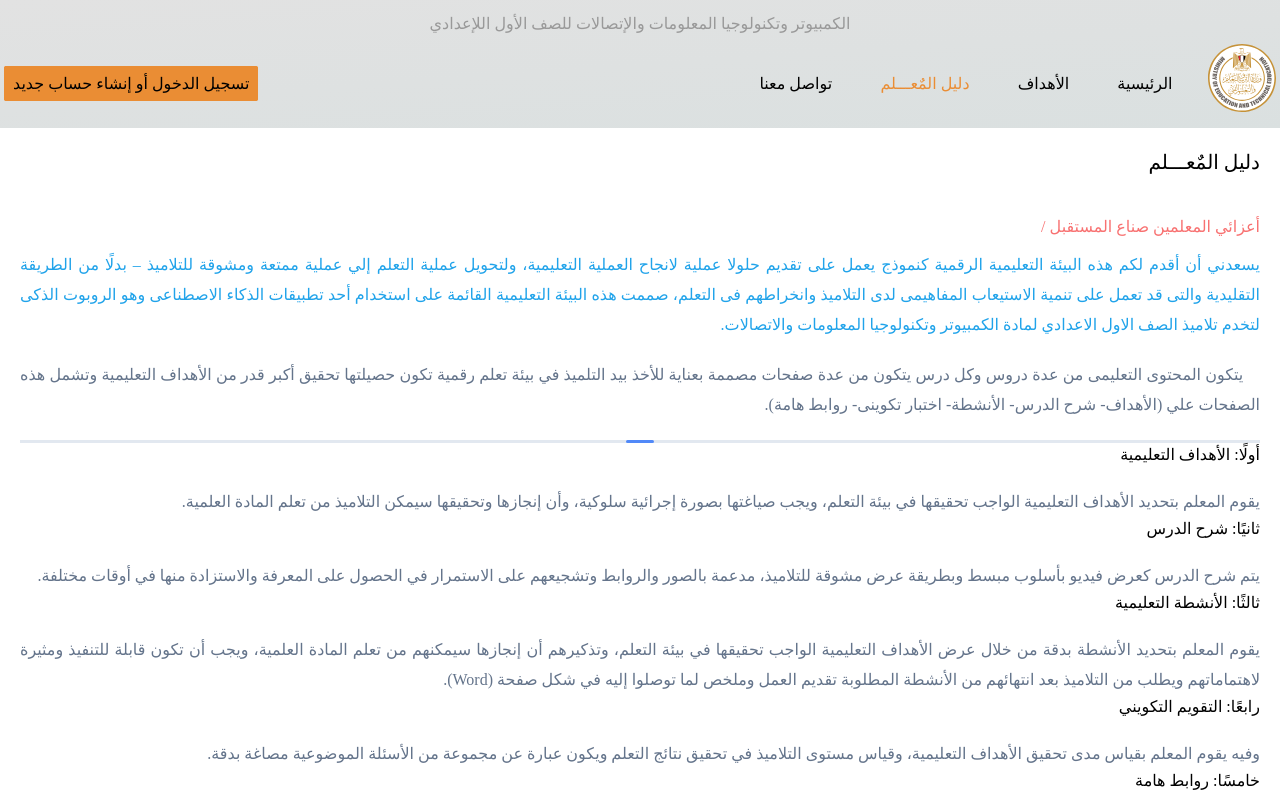
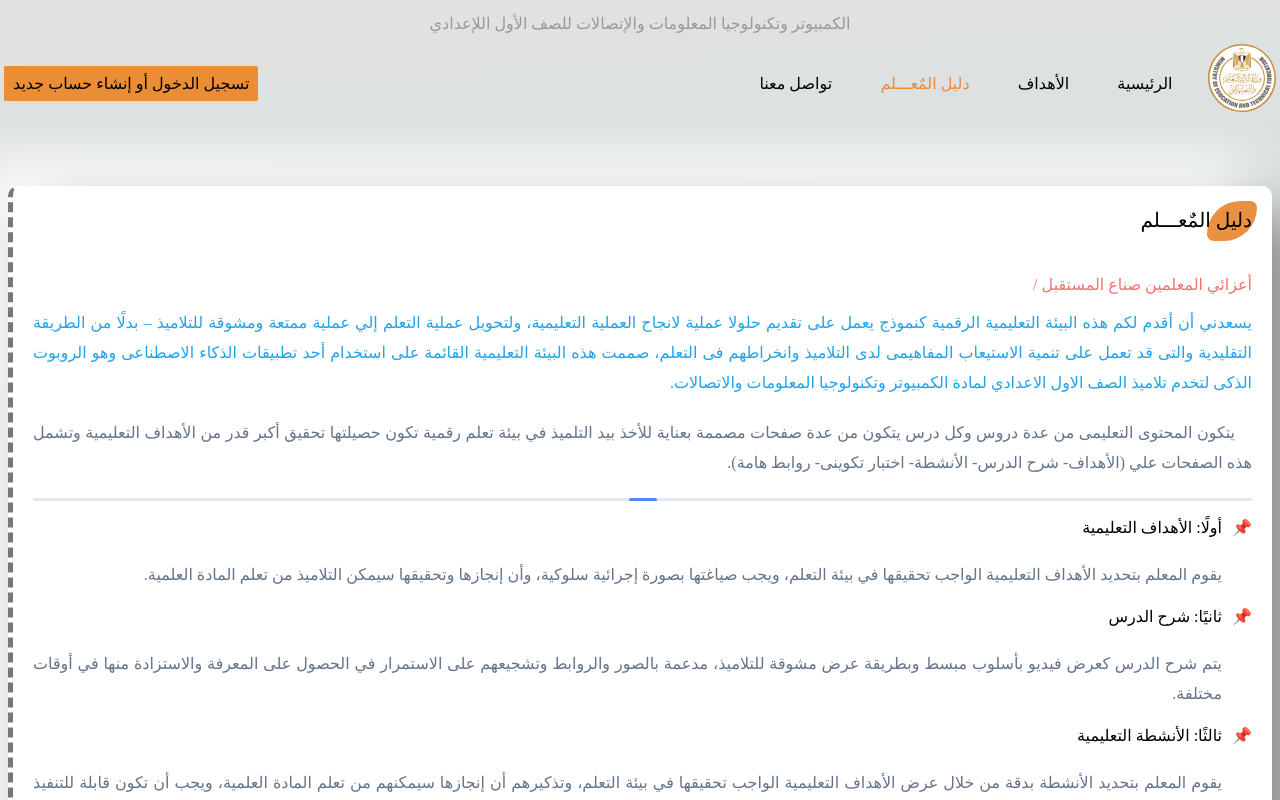
Before and after one commit to eng-ahmedhatem/e-learning-project, a React (Vite) app in the folder client/: page /guide in a window 1280 px wide. Shown: the top 800 px of the page. Built offline with nearby package versions, Linux system fonts and the light colour scheme; a web font is replaced by a local one.

Commit message:
end ui global

```diff
--- a/client/package.json
+++ b/client/package.json
@@ -10,6 +10,7 @@
     "preview": "vite preview"
   },
   "dependencies": {
+    "aos": "^2.3.4",
     "data-fns": "^1.1.0",
     "formik": "^2.4.6",
     "react": "^18.3.1",
--- a/client/src/App.jsx
+++ b/client/src/App.jsx
@@ -1,5 +1,7 @@
 import Erorr_404 from "./component/eror-404/Erorr-404";
 import { lazy, Suspense, useEffect, useState } from "react";
+import "aos/dist/aos.css";
+import AOS from "aos"
 import {
   Route,
   createBrowserRouter,
@@ -17,6 +19,11 @@ import Home from "./pages/home/Home";
 const Objectives = lazy(() => import("./pages/Objectives/Objectives"));
 const Guide = lazy(() => import("./pages/guide/guide"));
 function App() {
+  useEffect(()=>{
+    AOS.init({
+      duration: 1000,
+    });
+  },[])
   useEffect(() => {
     addEventListener("scroll", () => {
       if (window.scrollY > 50) {
--- a/client/src/index.css
+++ b/client/src/index.css
@@ -45,3 +45,86 @@ html {
 body {
   background:var(--main-bg,rgb(186 193 195 / 71%));
 }
+
+/* section opjectives and guide  */
+
+
+.opj-title::before {
+  content: "";
+  position: absolute;
+  top: -5px;
+  right: -5px;
+  z-index: -1;
+  width: 50px;
+  height: 40px;
+  border-radius: 100px 20px;
+  background-color: #e99141;
+  transition: 0.3s;
+}
+.opj-title:hover::before {
+  width: 110%;
+}
+.opj-title {
+  z-index: 1;
+}
+.opj-card {
+  position: relative;
+  overflow: hidden;
+  border-radius: 10px;
+  z-index: 1;
+  margin-top: 50px;
+  border-left: 5px dashed #777;
+  box-shadow: 27px 27px 54px #8d8d8d, -27px -27px 54px #ffffff;
+  transition: 0.3s;
+}
+.opj-card::before {
+  content: "";
+  position: absolute;
+  right: -5px;
+  bottom: 0;
+
+  z-index: -1;
+
+  width: 100%;
+  height: 0;
+  background-color: #0000000a;
+  transition: 0.3s;
+}
+
+.opj-card:hover::before {
+  height: 100%;
+}
+.opj-card:last-child {
+  margin-bottom: 50px;
+}
+.opj-card .eff span {
+  transition: 0.3s;
+}
+.opj-card:hover .eff span {
+  width: 100%;
+}
+.opj-card ul li {
+  margin-right: 20px;
+  margin-top: 15px;
+  padding-right: 10px;
+  list-style-type: "◀️";
+}
+
+
+
+/* for section guide  */
+.Guide .opj-card ul li {
+    margin-right: 20px;
+    margin-top: 15px;
+    padding-right: 10px;
+    list-style-type: "📌";
+    /* for section guide  */
+}
+.opj-card ul li span {
+  color: #666;
+}
+
+.opj-card ul li::marker {
+  transform: rotate(60deg);
+  /* section opjectives and guide  */
+}
--- a/client/src/pages/Login___Register/Login___Register.jsx
+++ b/client/src/pages/Login___Register/Login___Register.jsx
@@ -78,7 +78,7 @@ export default function Login___Register() {
         />
       )} */}
 
-      <div className="parent w-full h-screen flex justify-center items-center bg-[#bdd4da]">
+      <div  className=" parent w-full h-screen flex justify-center items-center bg-[#bdd4da]">
         <div
           className={`relative parent-log_reg rounded-3xl  bg-[#c8d5d8] min-h-[75vh]  shadow-xl w-11/12 ${
             mode && "changeMode"
--- a/client/src/pages/Objectives/Objectives.jsx
+++ b/client/src/pages/Objectives/Objectives.jsx
@@ -2,14 +2,14 @@ import React from "react";
 import "./Objectives.css";
 export default function Objectives() {
   return (
-    <section className="Objectives h-screen ">
+    <section className="Objectives p-2 h-screen ">
       {/* <div className="header_sec_title relative header-cont mt-36  text-center">
         <h2 className="w-max relative mx-auto text-5xl font-bold mb-8">
           عنوان<span className="z-10 relative mr-5">الصفحة</span>
         </h2>
       </div> */}
       <div className="container pt-32  mx-auto ">
-        <div className="opj-card bg-white p-5">
+        <div data-aos="fade-up" className="opj-card bg-white p-5">
           <h2 className="opj-title w-max relative text-xl mb-9">
             الأهداف العامة للبرنامج
           </h2>
--- a/client/src/pages/contact/Contact.jsx
+++ b/client/src/pages/contact/Contact.jsx
@@ -8,28 +8,28 @@ import "./contact.css"
 
 function Contact() {
   return (
-    <div className=" container flex flex-col justify-center items-center min-h-screen mx-auto p-4">
-      <div className="header_sec_title relative header-cont mt-32 mb-10 text-center">
+    <div className="overflow-hidden container flex flex-col justify-center items-center min-h-screen mx-auto p-4">
+      <div  className="header_sec_title relative header-cont mt-32 mb-10 text-center">
         <h2 className="w-max relative mx-auto text-5xl font-bold mb-8">تواصل <span className='z-10 relative'>معنا</span></h2>
         <p>لا تتردد في الاتصال بنا. قم بإرسال استفساراتك هنا وسنقوم بالرد عليك في أقرب وقت ممكن.</p>
       </div>
 
       <div className="order-3 mt-5  lg:order-none grid grid-cols-1  text-center md:grid-cols-3 gap-8 w-full max-w-4xl mb-8">
-        <div className="bg-[#eef2fe] hover:bg-blue-700 hover:text-white transition rounded-lg shadow-md p-8">
+        <div data-aos="fade-left" className="bg-[#eef2fe] hover:bg-blue-700 hover:text-white transition rounded-lg shadow-md p-8">
           <a href="tel:+20111111111111">
             <FaPhoneAlt className="mx-auto text-5xl text-green-500 mb-4" />
             <h3 className='mb-5'>رقم التواصل</h3>
             <p>+20111111111111</p>
           </a>
         </div>
-        <div className="bg-[#eef2fe] hover:bg-blue-700 hover:text-white transition rounded-lg shadow-md p-8">
+        <div data-aos="fade-up" className="bg-[#eef2fe] hover:bg-blue-700 hover:text-white transition rounded-lg shadow-md p-8">
           <a href="mailto:test@gmail.com">
             <FaEnvelope className="mx-auto text-5xl text-blue-500 mb-4" />
             <h3 className='mb-5'>البريد الإلكتروني</h3>
             <p>test@gmail.com</p>
           </a>
         </div>
-        <div className="bg-[#eef2fe] hover:bg-blue-700 hover:text-white transition rounded-lg shadow-md p-8">
+        <div data-aos="fade-right" className="bg-[#eef2fe] hover:bg-blue-700 hover:text-white transition rounded-lg shadow-md p-8">
           <a href="https://maps.app.goo.gl/DFvLRCr4b7Tamvwq5" title="عنوان كلية التربية النوعية">
             <FaMapMarkerAlt className="mx-auto text-5xl text-yellow-500 mb-4" />
             <h3 className='mb-5'>العنوان</h3>
@@ -39,7 +39,7 @@ function Contact() {
       </div>
 
       <div className="flex flex-col lg:flex-row w-full max-w-4xl gap-8">
-        <form action="" className='w-full lg:w-1/2 p-5 flex flex-col'>
+        <form data-aos="fade-left" data-aos-delay="500" action="" className='w-full lg:w-1/2 p-5 flex flex-col'>
           <label htmlFor="theName">
             اسمك
           </label>
@@ -52,7 +52,7 @@ function Contact() {
           <textarea required   name="message" id='message' className='w-full px-2 border h-20 rounded-md my-3' ></textarea>
           <button type="submit" className='w-full p-2 border border-yellow-600 hover:bg-transparent transition hover:text-yellow-600 bg-yellow-600 text-white'>إرسال</button>
         </form>
-        <div className="map w-full lg:w-1/2  rounded-xl overflow-hidden p-5">
+        <div  data-aos="flip-left" data-aos-delay="1000"	 className="map w-full lg:w-1/2  rounded-xl overflow-hidden p-5">
           <iframe src="https://www.google.com/maps/embed?pb=!1m18!1m12!1m3!1d3418.6629820214534!2d31.38438622347607!3d31.035638070928893!2m3!1f0!2f0!3f0!3m2!1i1024!2i768!4f13.1!3m3!1m2!1s0x14f79db6a0b2c3b7%3A0x16757b4ad51e32a9!2z2YPZhNmK2Kkg2KfZhNiq2LHYqNmK2Kkg2KfZhNmG2YjYudmK2Kkg2KzYp9mF2LnYqSDYp9mE2YXZhti12YjYsdip!5e0!3m2!1sar!2seg!4v1731944030663!5m2!1sar!2seg"
             width="100%" height="100%" style={{ border: 0 }} allowFullScreen="" loading="lazy" referrerPolicy="no-referrer-when-downgrade"></iframe>
         </div>
--- a/client/src/pages/guide/Guide.jsx
+++ b/client/src/pages/guide/Guide.jsx
@@ -3,9 +3,9 @@ import React from 'react'
 export default function Guide() {
   return (
     <section
-    className='Guide'>
+    className='Guide p-2'>
      <div className="container pt-32  mx-auto ">
-        <div className="opj-card bg-white p-5">
+        <div data-aos="fade-up"  className="  opj-card bg-white p-5">
           <h2 className="opj-title w-max relative text-xl mb-9">
             دليل المٌعـــلم
           </h2>
--- a/client/src/pages/home/Home.jsx
+++ b/client/src/pages/home/Home.jsx
@@ -8,7 +8,7 @@ export default function Home() {
   useEffect(() => {
     const tt = setTimeout(() => {
       btn_atoCLick.current.click();
-    }, 50000);
+    }, 5000);
     return () => clearTimeout(tt);
   }, []);
   function handleArrowR() {
@@ -38,13 +38,20 @@ export default function Home() {
       <div className="container p-5 h-full mx-auto">
         <div className="slider relative">
           <div className="items  active place-items-center md:place-content-center md:place-items-stretch content-center grid grid-cols-1 justify-center items-center gap-5 w-full h-full lg:grid-cols-2">
-            <div className="cont-text flex flex-col justify-center ">
+            <div
+              data-aos="fade-up"
+              className="cont-text flex flex-col justify-center "
+            >
               <h1 className="flex justify-center  flex-nowrap   items-center text-center relative text-xl mx-auto  w-[80%] md:text-3xl  xl:text-5xl mb-7">
-                <div className="right-line"><span></span><span></span></div>
-                <span className="block grow">
-                التكنولوجيا الخضراء
-                </span>
-                <div className="left-line"><span></span><span></span></div>
+                <div className="right-line">
+                  <span></span>
+                  <span></span>
+                </div>
+                <span className="block grow">التكنولوجيا الخضراء</span>
+                <div className="left-line">
+                  <span></span>
+                  <span></span>
+                </div>
               </h1>
               <p className="text-slate-500 text-sm xl:text-lg text-justify">
                 وٌجِدَت التكنولوجيا الخضراء لهدفٍ نبيل وهو مساعدة البيئة قدر
@@ -54,7 +61,7 @@ export default function Home() {
                 المستقبلي وستغير منظور العالم حول حماية البيئة والحفاظ عليها.
               </p>
             </div>
-            <div className="img shadow-2xl row-start-1 md:row-start-auto w-full overflow-hidden">
+            <div  data-aos="fade-right" className="img shadow-2xl row-start-1 md:row-start-auto w-full overflow-hidden">
               <img
                 src="./imgs/home/1.webp"
                 className="w-full h-full rounded-lg"
@@ -64,15 +71,20 @@ export default function Home() {
           </div>
 
           <div className="items place-items-center md:place-content-center md:place-items-stretch content-center grid grid-cols-1 justify-center items-center gap-5 w-full h-full lg:grid-cols-2">
-            <div className="cont-text flex flex-col justify-center ">
+            <div
+              data-aos="fade-up"
+              className="cont-text flex flex-col justify-center "
+            >
               <h1 className="flex flex-nowrap   justify-center items-center text-center relative text-xl mx-auto  w-[80%] md:text-3xl  xl:text-5xl mb-7">
-              <div className="right-line"><span></span><span></span></div>
-<span className="block grow w-max">
-
-                التحول الرقمى
-</span>
-                <div className="left-line"><span></span><span></span></div>
-
+                <div className="right-line">
+                  <span></span>
+                  <span></span>
+                </div>
+                <span className="block grow w-max">التحول الرقمى</span>
+                <div className="left-line">
+                  <span></span>
+                  <span></span>
+                </div>
               </h1>
               <p className="text-slate-500 text-sm xl:text-lg  text-justify">
                 تسعى وزارة الاتصالات وتكنولوجيا المعلومات إلى بناء مصر الرقمية
@@ -84,7 +96,7 @@ export default function Home() {
                 القرار وإيجاد حلول للقضايا التي تهم المجتمع.
               </p>
             </div>
-            <div className="img shadow-2xl row-start-1 md:row-start-auto w-full overflow-hidden">
+            <div  data-aos="fade-right" className="img shadow-2xl row-start-1 md:row-start-auto w-full overflow-hidden">
               <img
                 src="./imgs/home/2.webp"
                 className="w-full h-full rounded-lg"
@@ -94,15 +106,20 @@ export default function Home() {
           </div>
 
           <div className="items place-items-center md:place-content-center md:place-items-stretch content-center grid grid-cols-1 justify-center items-center gap-5 w-full h-full lg:grid-cols-2">
-            <div className="relative cont-text flex flex-col justify-center ">
+            <div
+              data-aos="fade-up"
+              className="relative cont-text flex flex-col justify-center "
+            >
               <h1 className="flex flex-nowrap   justify-center items-center text-center relative text-xl mx-auto  w-[80%] md:text-3xl  xl:text-5xl mb-7">
-              <div className="right-line"><span></span><span></span></div>
-<span className="block grow w-max">
-
-                نظام التشغيل
-</span>
-                <div className="left-line"><span></span><span></span></div>
-
+                <div className="right-line">
+                  <span></span>
+                  <span></span>
+                </div>
+                <span className="block grow w-max">نظام التشغيل</span>
+                <div className="left-line">
+                  <span></span>
+                  <span></span>
+                </div>
               </h1>
               <p className="text-slate-500 text-sm xl:text-lg  text-justify">
                 نظام التشغيل هو البرنامج الأساسي أو النظام البرمجي الذي يدير
@@ -115,9 +132,8 @@ export default function Home() {
                 يوفر بيئات تشغيل متخصصة تساهم في تحسين أداء الأنظمة وتحقيق
                 الكفاءة العالية.
               </p>
-
             </div>
-            <div className="img shadow-2xl row-start-1 md:row-start-auto w-full overflow-hidden">
+            <div  data-aos="fade-right" className="img shadow-2xl row-start-1 md:row-start-auto w-full overflow-hidden">
               <img
                 src="./imgs/home/3.webp"
                 className="w-full h-full rounded-lg"
@@ -126,7 +142,7 @@ export default function Home() {
             </div>
           </div>
         </div>
-        <div className="arrow absolute flex w-full justify-center  bottom-[100px] md:bottom-[50px] lg:bottom-[150px] left-2/4 -translate-x-[50%]">
+        <div  className="arrow absolute flex w-full justify-center  bottom-[100px] md:bottom-[50px] lg:bottom-[150px] left-2/4 -translate-x-[50%]">
           <IoIosArrowDropright
             onClick={handleArrowR}
             className="text-5xl text-black transition hover:text-[#777] cursor-pointer z-20 arrow_right"
@@ -135,8 +151,6 @@ export default function Home() {
             <IoIosArrowDropleft className="text-5xl transition hover:text-[#777] text-black cursor-pointer z-20 arrow_left" />
           </span>
         </div>
-
-
       </div>
       <div className="wave">
         <svg
@@ -155,18 +169,9 @@ export default function Home() {
             {" "}
             <linearGradient id="bg">
               {" "}
-              <stop
-                offset="0%"
-                style={{ stopColor: "#fff" }}
-              />{" "}
-              <stop
-                offset="50%"
-                style={{ stopColor: "#fff" }}
-              />{" "}
-              <stop
-                offset="100%"
-                style={{ stopColor: "#fff" }}
-              />{" "}
+              <stop offset="0%" style={{ stopColor: "#fff" }} />{" "}
+              <stop offset="50%" style={{ stopColor: "#fff" }} />{" "}
+              <stop offset="100%" style={{ stopColor: "#fff" }} />{" "}
             </linearGradient>{" "}
             <path
               id="wave"
```
Also changed, not shown: 1 other file (tests, documents, lock files or other folders).
